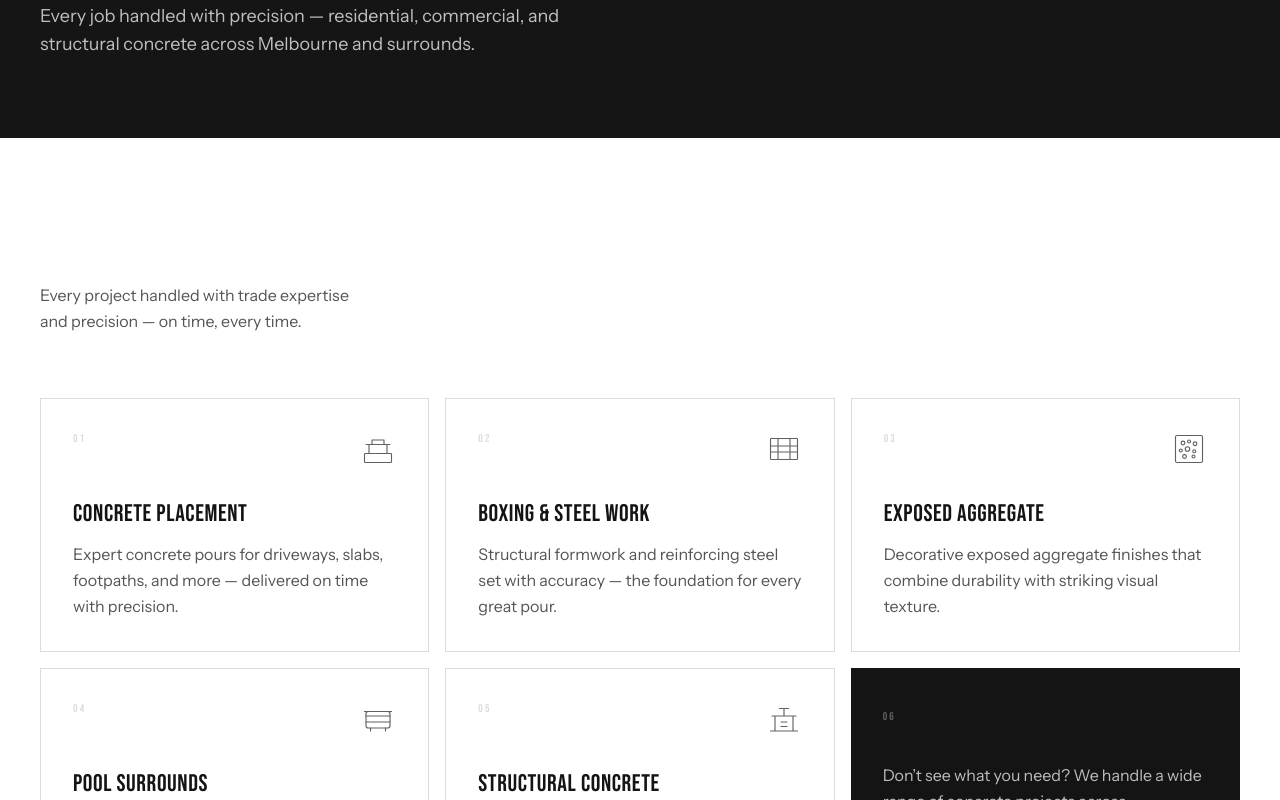
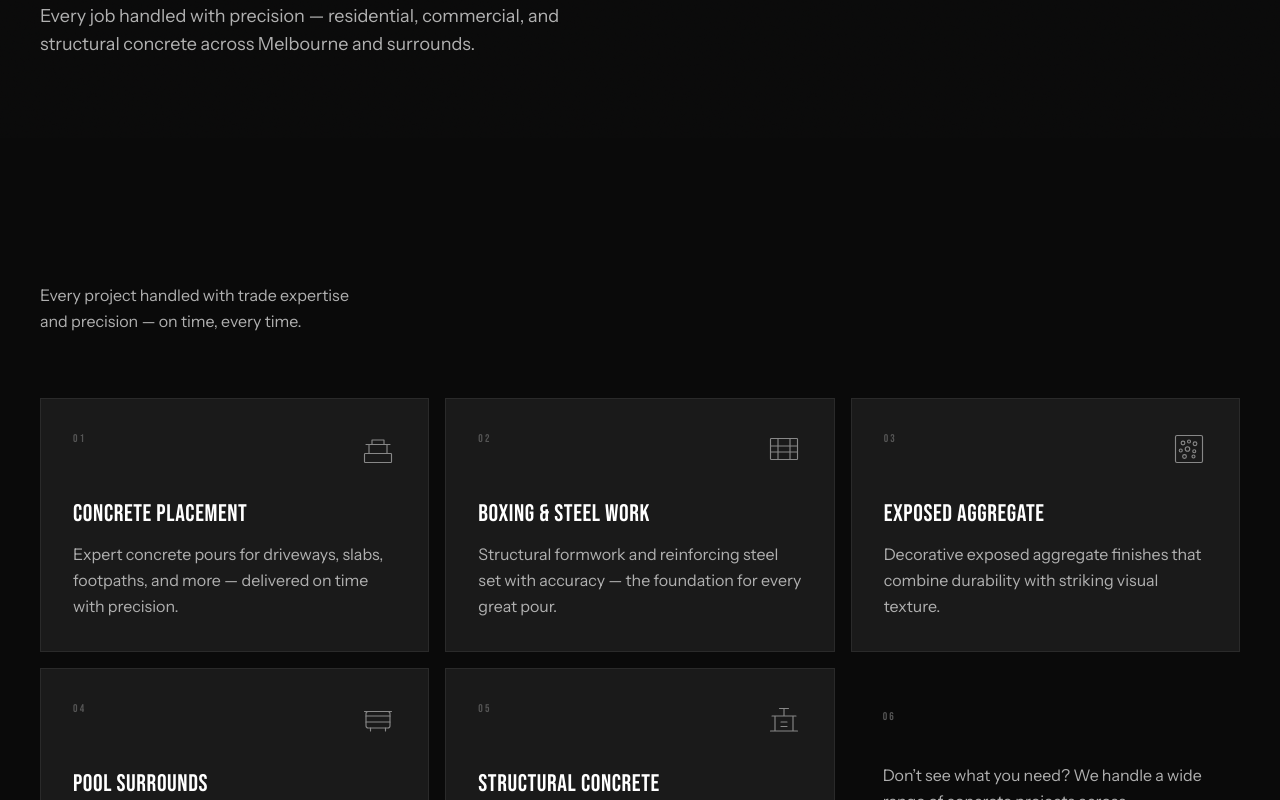
Before and after one commit to milochamp2/pezcrete, a Next.js app: page /services in a window 1280 px wide. Shown: the part 520-1320 px from the top of the page. Built offline with nearby package versions, Linux system fonts and the light colour scheme.

Commit message:
+ pezcrete website update
- BG color switched

```diff
--- a/app/globals.css
+++ b/app/globals.css
@@ -4,20 +4,20 @@
 
 /* ── CSS Variables ─────────────────────────────── */
 :root {
-  --black:      #141414;
-  --dark:       #1E1E1E;
-  --mid:        #1A1A1A;
-  --grey-900:   #3A3A3A;
-  --grey-700:   #606060;
-  --grey-500:   #909090;
+  --black:      #0A0A0A;
+  --dark:       #1A1A1A;
+  --mid:        #111111;
+  --grey-900:   #333333;
+  --grey-700:   #555555;
+  --grey-500:   #888888;
   --grey-300:   #C0C0C0;
   --grey-200:   #DCDCDC;
-  --light:      #FFFFFF;
+  --light:      #F5F5F5;
   --white:      #FFFFFF;
 
   /* Semantic text colours */
-  --text-on-dark:        #F5F5F5;   /* primary body on dark bg  */
-  --text-on-dark-muted:  #BEBEBE;   /* secondary on dark bg     */
+  --text-on-dark:        #F2F2F2;   /* primary body on dark bg  */
+  --text-on-dark-muted:  #B0B0B0;   /* secondary on dark bg     */
   --text-on-light:       #1A1A1A;   /* primary body on light bg */
   --text-on-light-muted: #555555;   /* secondary on light bg    */
 
@@ -29,14 +29,14 @@
 }
 
 /* ── Base ──────────────────────────────────────── */
-html { background-color: var(--black); }
+html { background-color: #F8F8F8; }
 
 body {
   font-family: var(--font-body);
-  font-size: 1.0625rem;          /* 17px base — was ~14-15px */
+  font-size: 1.0625rem;
   line-height: 1.75;
-  color: var(--text-on-dark);
-  background-color: var(--black);
+  color: var(--text-on-light);
+  background-color: #F8F8F8;
   -webkit-font-smoothing: antialiased;
   -moz-osx-font-smoothing: grayscale;
 }
--- a/components/ServiceArea.tsx
+++ b/components/ServiceArea.tsx
@@ -3,7 +3,6 @@ export default function ServiceArea() {
     <section
       id="service-area"
       className="py-16 sm:py-24 lg:py-32"
-      style={{ backgroundColor: "var(--light)" }}
     >
       <div className="max-w-7xl mx-auto px-5 sm:px-8 lg:px-10">
         {/* Heading */}
--- a/components/Services.tsx
+++ b/components/Services.tsx
@@ -76,7 +76,7 @@ export default function Services() {
     <section
       id="services"
       className="py-16 sm:py-24 lg:py-36"
-      style={{ backgroundColor: "var(--light)" }}
+      style={{ backgroundColor: "var(--black)" }}
     >
       <div className="max-w-7xl mx-auto px-5 sm:px-8 lg:px-10">
 
@@ -84,7 +84,7 @@ export default function Services() {
         <div className="mb-10 sm:mb-16">
           <p
             className="max-w-xs text-base leading-relaxed reveal"
-            style={{ color: "var(--text-on-light-muted)" }}
+            style={{ color: "var(--text-on-dark-muted)" }}
           >
             Every project handled with trade expertise and precision — on time, every time.
           </p>
@@ -95,29 +95,29 @@ export default function Services() {
           {services.map((service, i) => (
             <div
               key={service.title}
-              className={`service-card p-5 sm:p-8 border bg-white reveal reveal-delay-${i + 1}`}
-              style={{ borderColor: "var(--grey-200)" }}
+              className={`service-card p-5 sm:p-8 border reveal reveal-delay-${i + 1}`}
+              style={{ backgroundColor: "var(--dark)", borderColor: "rgba(255,255,255,0.07)" }}
             >
               {/* Number + icon row */}
               <div className="flex items-start justify-between mb-8">
                 <span
                   className="text-xs tracking-widest"
-                  style={{ color: "var(--grey-200)", fontFamily: "var(--font-heading)", fontSize: "0.7rem", letterSpacing: "0.2em" }}
+                  style={{ color: "var(--grey-700)", fontFamily: "var(--font-heading)", fontSize: "0.7rem", letterSpacing: "0.2em" }}
                 >
                   {service.num}
                 </span>
-                <div style={{ color: "var(--grey-700)" }}>
+                <div style={{ color: "var(--grey-500)" }}>
                   {service.icon}
                 </div>
               </div>
 
               <h3
                 className="text-2xl tracking-wide mb-3 leading-tight"
-                style={{ color: "var(--black)", fontFamily: "var(--font-heading)" }}
+                style={{ color: "var(--white)", fontFamily: "var(--font-heading)" }}
               >
                 {service.title}
               </h3>
-              <p className="text-base leading-relaxed" style={{ color: "var(--text-on-light-muted)" }}>
+              <p className="text-base leading-relaxed" style={{ color: "var(--text-on-dark-muted)" }}>
                 {service.description}
               </p>
             </div>
```
